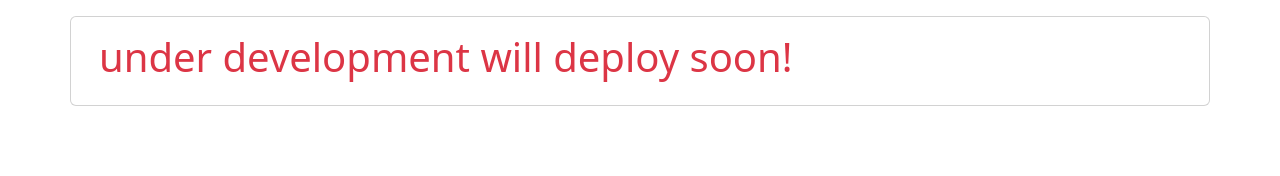
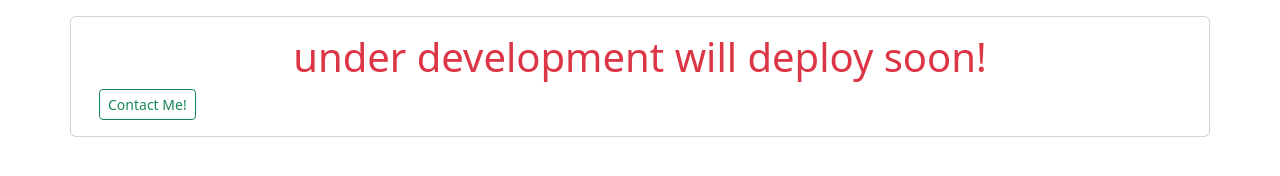
Before and after one commit to ronitbose01/ronitbose01.github.io, a plain HTML site: page index.html in a window 1280 px wide. Drawn offline with nearby package versions, Linux system fonts and the light colour scheme.

Commit message:
Update index.html

```diff
--- a/index.html
+++ b/index.html
@@ -10,7 +10,8 @@
 <body>
     <div class="card container mt-3">
   <div class="card-body">
-      <h1 class="text-danger"> under development will deploy soon! </h1>
+      <h1 class="text-danger text-center"> under development will deploy soon! </h1>
+      <a href="https://www.instagram.com/ronitbose_/"> <button type="button" class="btn btn-outline-success btn-sm">Contact Me!</button></a>
   </div>
 </div>
     <script src="https://cdn.jsdelivr.net/npm/@popperjs/core@2.11.6/dist/umd/popper.min.js" integrity="sha384-oBqDVmMz9ATKxIep9tiCxS/Z9fNfEXiDAYTujMAeBAsjFuCZSmKbSSUnQlmh/jp3" crossorigin="anonymous"></script>
```
